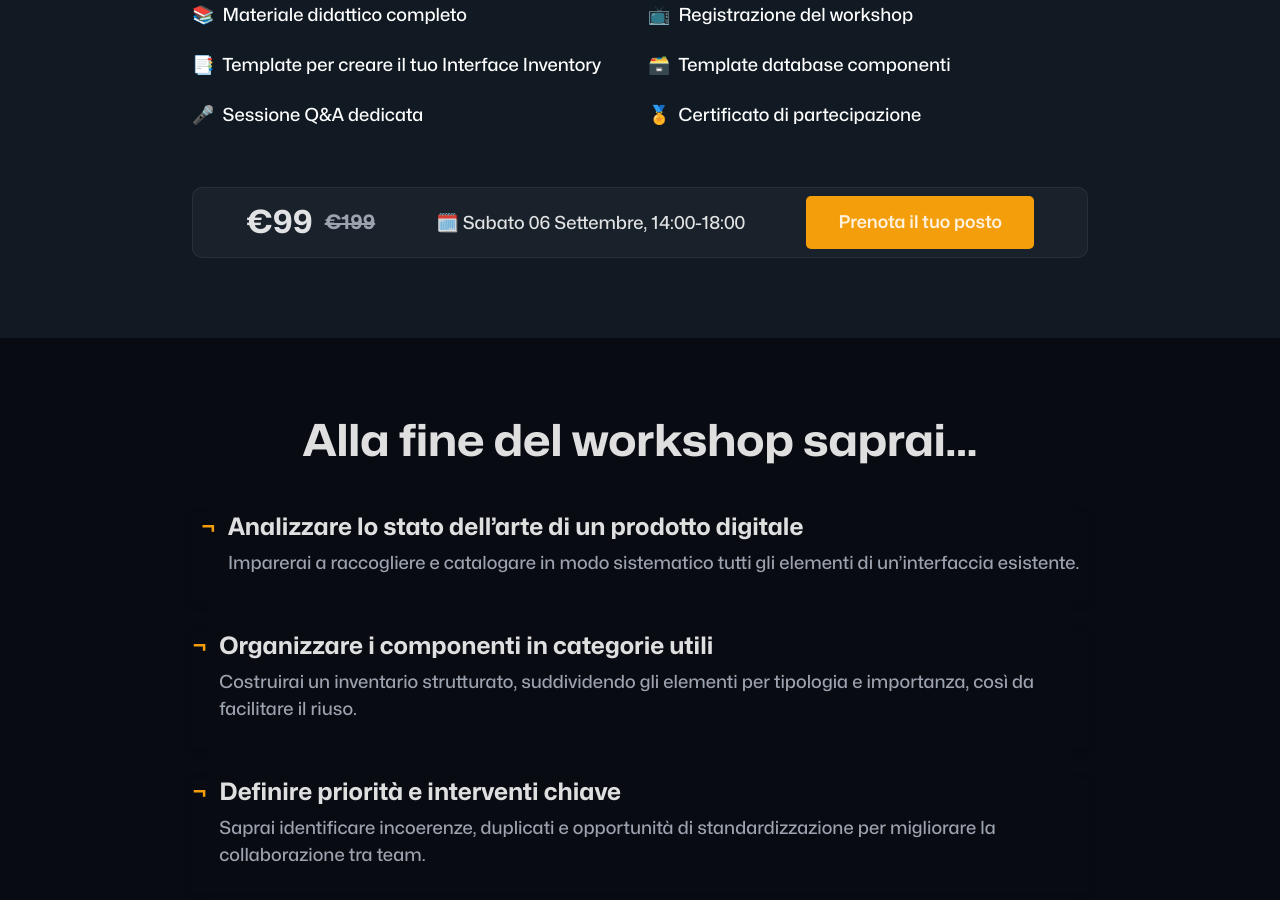
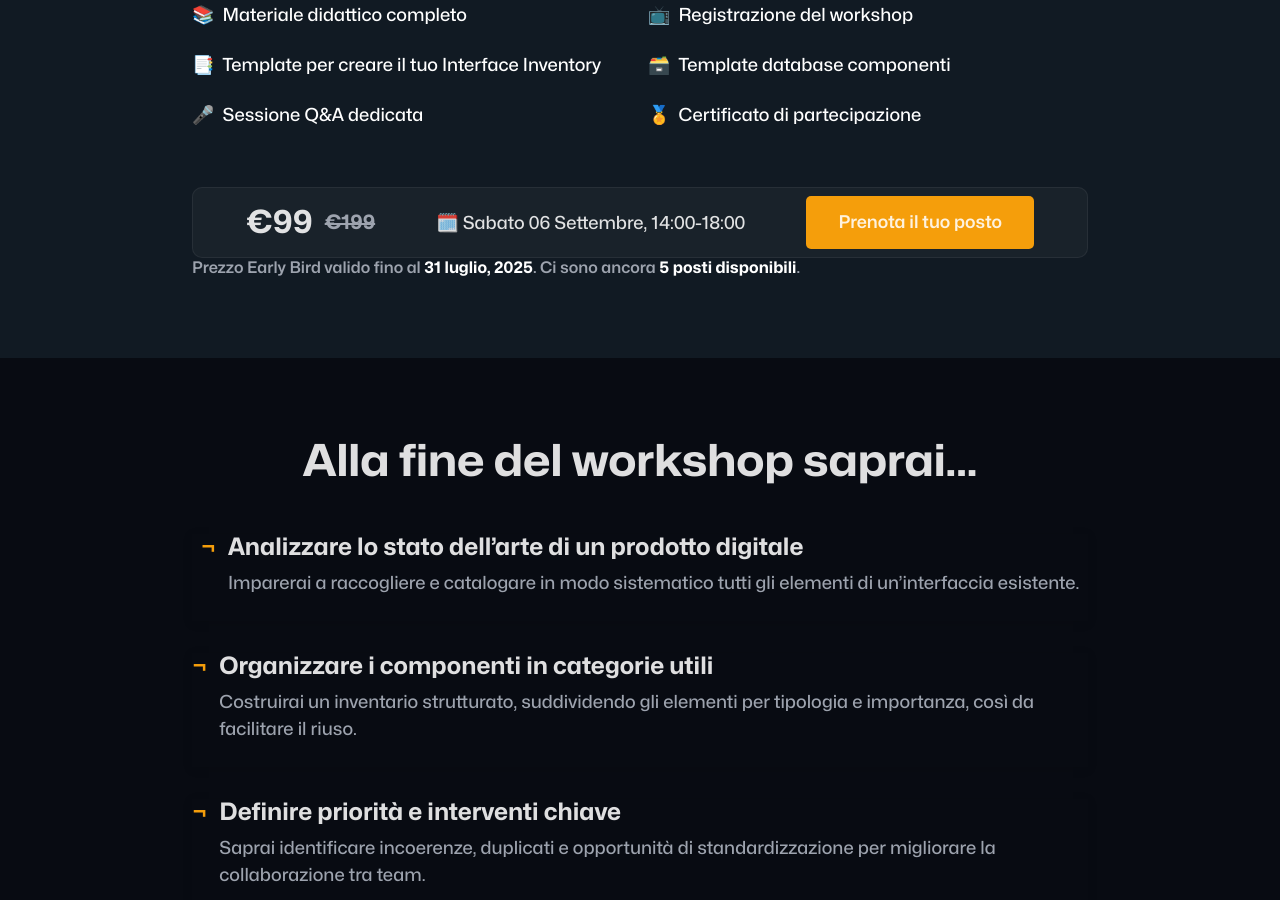
Before and after one commit to zetareticoli/fi, a Jekyll site: the page built from _workshops/interface-inventory/index.md, in a window 1280 px wide and 900 px high, scrolled down 1841 px. Built offline with Jekyll 4.4.1, drawn with Linux system fonts in a browser that asks for light colours; some web fonts are replaced; comment, search, counter and statistics services are not loaded.

Commit message:
feat: add early bird notice

```diff
--- a/_workshops/interface-inventory/index.md
+++ b/_workshops/interface-inventory/index.md
@@ -217,6 +217,8 @@
         <div class="date">🗓️ Sabato 06 Settembre, 14:00-18:00</div>
         <a href="https://francescoimprota.kit.com/products/workshop-interface-inventory?promo=3G565J82BC" class="cta-primary">Prenota il tuo posto</a>
       </div>
+      <p class="event-countdown" style="display: none;"></p>
+      <p class="event-static mb-m text-small font-semibold color-text-light">Prezzo Early Bird valido fino al <strong>31 luglio, 2025</strong>. Ci sono ancora <strong>5 posti disponibili</strong>.</p>
     </div>
   </section>
 
```
